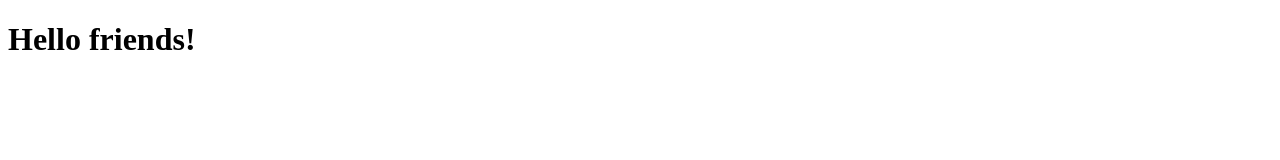
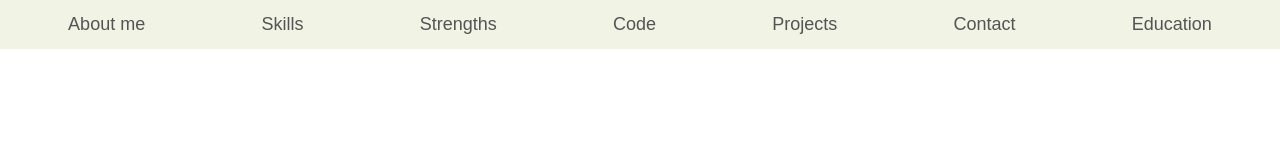
Before and after one commit to First1by/rsschool-cv, a plain HTML site: page index.html in a window 1280 px wide. Drawn offline with nearby package versions, Linux system fonts and the light colour scheme.

Commit message:
feat: add header

```diff
--- a/index.html
+++ b/index.html
@@ -1,10 +1,28 @@
 <!DOCTYPE html>
 <html lang="en">
 <head>
-<meta charset="UTF-8">
-<meta http-equiv="X-UA-Compatible" content="IE=edge">
-<meta name="viewport" content="width=device-width, initial-scale=1.0">
-<title>Document</title>
+    <meta charset="UTF-8">
+    <meta http-equiv="X-UA-Compatible" content="IE=edge">
+    <meta name="viewport" content="width=device-width, initial-scale=1.0">
+    <link rel="stylesheet" href="https://cdnjs.cloudflare.com/ajax/libs/normalize/8.0.1/normalize.css">
+    <link rel="stylesheet" href="style.css">
+    <title>Document</title>
 </head>
-<body><h1>Hello friends!</h1></body>
+<body>
+    <div class="header-container">
+        <header>
+            <nav>
+                <ul>
+                    <li><a href="#">About me</a></li>
+                    <li><a href="#">Skills</a></li>
+                    <li><a href="#">Strengths</a></li>
+                    <li><a href="#">Code</a></li>
+                    <li><a href="#">Projects</a></li>
+                    <li><a href="#">Contact</a></li>
+                    <li><a href="#">Education</a></li>
+                </ul>
+            </nav>
+        </header>
+    </div>
+</body>
 </html>
--- a/style.css
+++ b/style.css
@@ -2,7 +2,49 @@ html, body {
     margin: 0;
     padding: 0;
 }
+
 body {
     max-width: 1280px;
     margin: 0 auto;
 }
+
+header {
+    width: 100%;
+    background-color: #f1f3e5;
+}
+
+nav a {
+    padding: 14px 10px;
+
+}
+
+nav a:hover{
+    background-color: #f2c1006e;
+}
+
+header nav {
+    padding: 10px 10px;
+}
+
+header nav ul {
+    display: flex;
+    flex-wrap: wrap;
+    justify-content: space-around;
+    margin: 0;
+    padding: 0;
+    list-style: none;
+}
+
+header nav ul li {
+    font-family: 'Arial';
+    font-style: normal;
+    font-weight: 400;
+    font-size: 18px;
+    line-height: 160%;
+}
+
+header nav ul li a {
+    text-decoration: none;
+    color: #545454;;
+
+}
```
